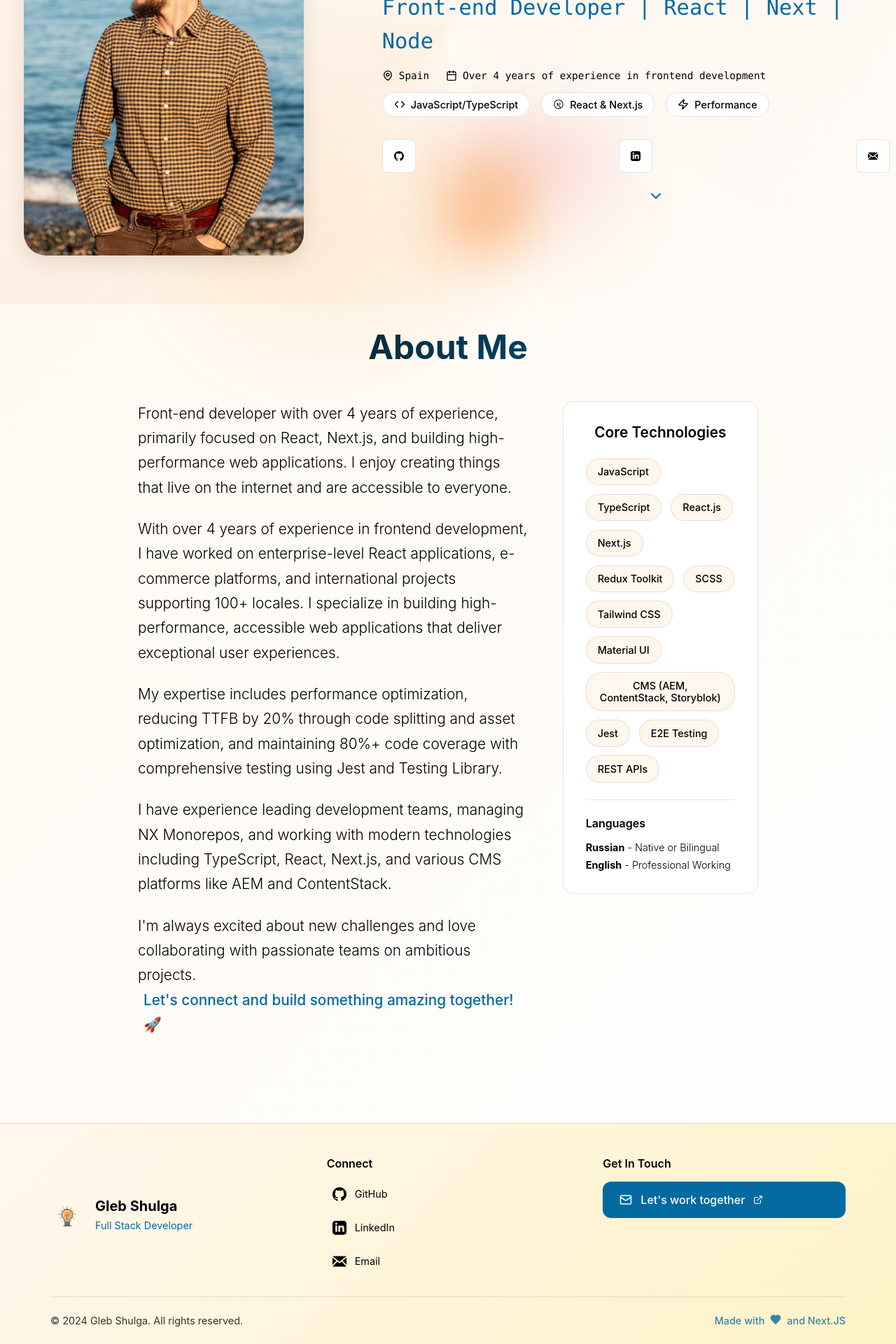
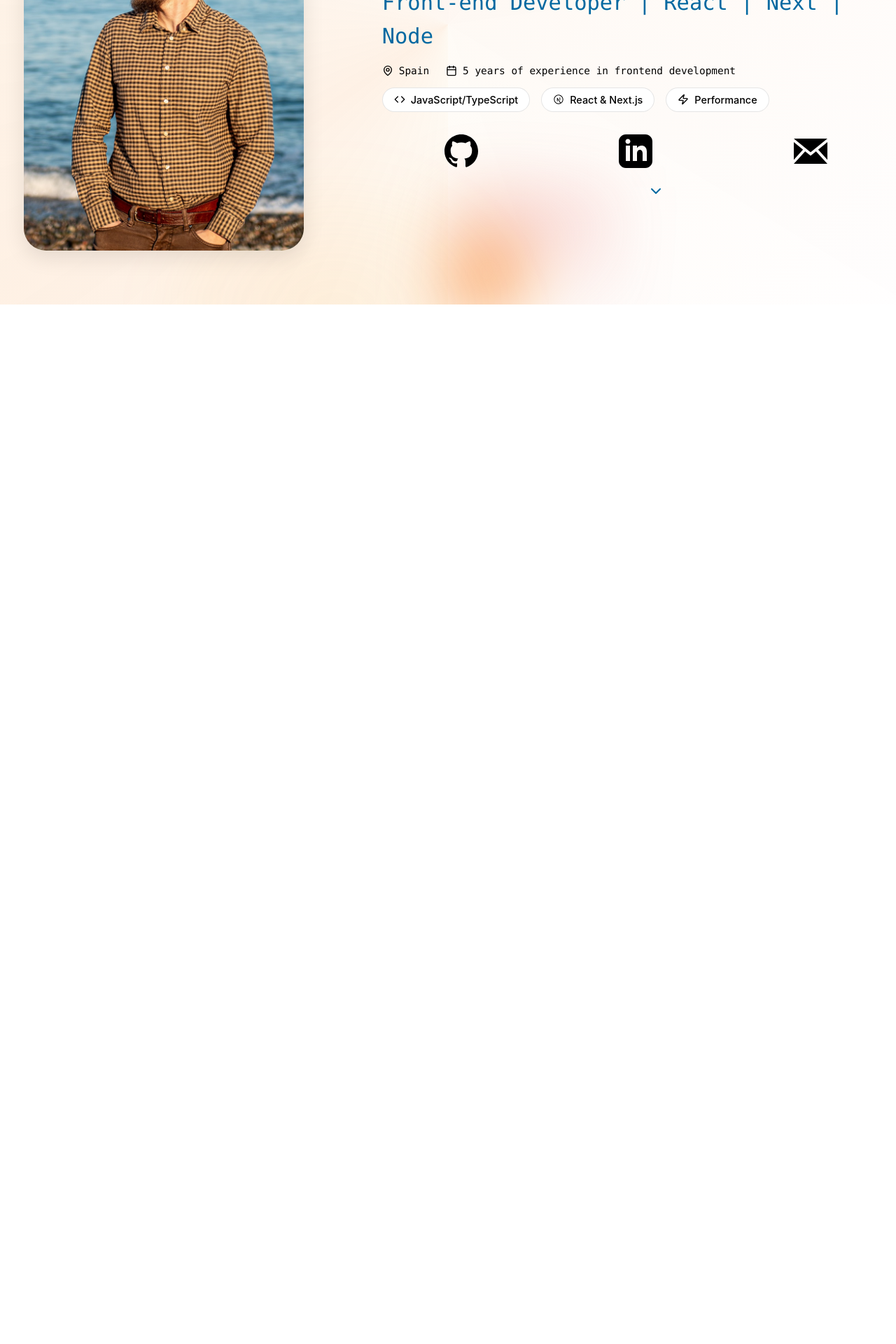
Before and after one commit to GlebShulga/privateApp, a Next.js app: page / in a window 1280 px wide. Shown: the part 365-2285 px from the top of the page at 70% size. After the commit the page ends 800 px from the top, so only its background shows below. Built offline with nearby package versions, Linux system fonts and the light colour scheme.

Commit message:
add a11y

```diff
--- a/src/components/Footer.tsx
+++ b/src/components/Footer.tsx
@@ -15,7 +15,6 @@ export const Footer = (): JSX.Element => {
 
   const linkedInUrl = socialLinks[1].url;
   const currentYear = new Date().getFullYear();
-
   return (
     <motion.footer
       className={footerStyles.container}
@@ -23,6 +22,7 @@ export const Footer = (): JSX.Element => {
       whileInView={{ opacity: 1, y: 0 }}
       transition={{ duration: 0.6, ease: "easeOut" }}
       viewport={{ once: true }}
+      role="contentinfo"
     >
       <div className={footerStyles.content}>
         <div className={footerStyles.main_section}>
@@ -43,11 +43,9 @@ export const Footer = (): JSX.Element => {
               <h3>Gleb Shulga</h3>
               <p>Full Stack Developer</p>
             </div>
-          </motion.div>
-
-          <div className={footerStyles.quick_links}>
+          </motion.div>          <div className={footerStyles.quick_links}>
             <h4>Connect</h4>
-            <div className={footerStyles.social_links}>
+            <nav className={footerStyles.social_links} aria-label="Social media links">
               {socialLinks.map((link, index) => (
                 <motion.a
                   key={link.name}
@@ -61,18 +59,19 @@ export const Footer = (): JSX.Element => {
                   whileInView={{ opacity: 1, y: 0 }}
                   transition={{ delay: index * 0.1, duration: 0.5 }}
                   viewport={{ once: true }}
-                  aria-label={`Visit my ${link.name} profile`}
+                  aria-label={`Visit my ${link.name} profile (opens in new tab)`}
                 >
                   <Image
                     src={link.iconSrc}
-                    alt={`${link.name} icon`}
+                    alt=""
                     width={20}
                     height={20}
+                    aria-hidden="true"
                   />
                   <span>{link.name}</span>
                 </motion.a>
               ))}
-            </div>
+            </nav>
           </div>
 
           <div className={footerStyles.contact_section}>
@@ -95,12 +94,8 @@ export const Footer = (): JSX.Element => {
         <div className={footerStyles.bottom_section}>
           <div className={footerStyles.copyright}>
             <span>© {currentYear} Gleb Shulga. All rights reserved.</span>
-          </div>
-
-          <motion.div
-            className={footerStyles.made_with}
-            whileHover={{ scale: 1.05 }}
-          >
+          </div>{" "}
+          <div className={footerStyles.made_with}>
             <span>Made with</span>
             <motion.div
               animate={{ scale: [1, 1.2, 1] }}
@@ -109,7 +104,7 @@ export const Footer = (): JSX.Element => {
               <Heart size={16} fill="currentColor" />
             </motion.div>
             <span>and Next.JS</span>
-          </motion.div>
+          </div>
         </div>
       </div>
     </motion.footer>
--- a/src/components/Main.tsx
+++ b/src/components/Main.tsx
@@ -18,6 +18,7 @@ import {
   Triangle,
 } from "lucide-react";
 import Image from "next/image";
+import { Tooltip } from "./Tooltip";
 
 export const Main = (): JSX.Element => {
   const { theme } = useTheme();
@@ -55,24 +56,26 @@ export const Main = (): JSX.Element => {
   const scrollToAbout = () => {
     document.getElementById("about")?.scrollIntoView({ behavior: "smooth" });
   };
-
   return (
     <div>
       {/* Hero Section */}
-      <motion.div
+      <motion.section
         className={`${styles.hero} ${styles.grid}`}
         initial="hidden"
         animate="visible"
         variants={containerVariants}
+        aria-labelledby="hero-heading"
+        id="main-content"
       >
         <motion.figure
           className={styles.figure}
           variants={itemVariants}
           whileHover={{ scale: 1.05 }}
           transition={{ duration: 0.3 }}
-        />{" "}
-        <div className={styles.home_text}>
-          <motion.h1 className={styles.text} variants={itemVariants}>
+          role="img"
+          aria-label="Professional portrait of Gleb Shulga"
+        />        <div className={styles.home_text}>
+          <motion.h1 className={styles.text} variants={itemVariants} id="hero-heading">
             <motion.span
               className={styles.greeting}
               initial={{ opacity: 0, x: -20 }}
@@ -133,19 +136,16 @@ export const Main = (): JSX.Element => {
                 animate={{ opacity: 1, y: 0 }}
                 transition={{ delay: 1 + index * 0.1, duration: 0.5 }}
               >
-                <a href={link.url} target="_blank" rel="noopener noreferrer">
-                  <figure>
+                <Tooltip text={link.name}>
+                  <a href={link.url} target="_blank" rel="noopener noreferrer">
                     <Image
                       src={link.iconSrc}
                       alt={`${link.name} icon`}
                       width={24}
                       height={24}
                     />
-                    <figcaption className={styles.tooltip}>
-                      {link.name}
-                    </figcaption>
-                  </figure>
-                </a>
+                  </a>
+                </Tooltip>
               </motion.li>
             ))}
           </motion.ul>
@@ -155,13 +155,12 @@ export const Main = (): JSX.Element => {
             variants={itemVariants}
             whileHover={{ y: -3, scale: 1.05 }}
             whileTap={{ scale: 0.95 }}
-            transition={{ duration: 0.2 }}
-            aria-label="Scroll to about section"
+            transition={{ duration: 0.2 }}            aria-label="Scroll to about section"
           >
             <ChevronDown size={24} />
           </motion.button>
         </div>
-      </motion.div>
+      </motion.section>
 
       {/* About Section */}
       <motion.section
@@ -180,37 +179,55 @@ export const Main = (): JSX.Element => {
                 {personalInfo.summary}
               </motion.p>
               <motion.p variants={itemVariants}>
-                With over 4 years of experience in frontend development, I have
-                worked on enterprise-level React applications, e-commerce
-                platforms, and international projects supporting 100+ locales. I
-                specialize in building high-performance, accessible web
-                applications that deliver exceptional user experiences.
+                Front-end developer with 5+ years of experience specializing in
+                React, Next.js, and building high-performance, accessible web
+                applications. I enjoy creating digital solutions that live on
+                the internet and are accessible to everyone.
               </motion.p>
               <motion.p variants={itemVariants}>
-                My expertise includes performance optimization, reducing TTFB by
-                20% through code splitting and asset optimization, and
-                maintaining 80%+ code coverage with comprehensive testing using
-                Jest and Testing Library.
+                With extensive experience in enterprise-level React
+                applications, e-commerce platforms, and international projects
+                supporting 100+ locales, I excel at building scalable web
+                applications that deliver exceptional user experiences.
+                Currently leading development teams and managing complex
+                projects using modern technologies including TypeScript, React,
+                Next.js, and various CMS platforms.
               </motion.p>
               <motion.p variants={itemVariants}>
-                I have experience leading development teams, managing NX
-                Monorepos, and working with modern technologies including
-                TypeScript, React, Next.js, and various CMS platforms like AEM
-                and ContentStack.
+                My expertise includes performance optimization (achieving 20%
+                TTFB reduction through code splitting and asset optimization),
+                comprehensive testing strategies (maintaining 80%+ code coverage
+                with Jest and Testing Library), and managing NX Monorepos for
+                unified development workflows across multiple sites.
               </motion.p>
+              <motion.p variants={itemVariants}>
+                I have hands-on experience with accessibility compliance (A11y),
+                internationalization, design systems, and integrating
+                third-party services. I thrive in collaborative environments,
+                working closely with cross-functional teams including product
+                managers, designers, and business stakeholders to deliver
+                user-centric solutions.
+              </motion.p>{" "}
               <motion.p variants={itemVariants}>
                 I&apos;m always excited about new challenges and love
                 collaborating with passionate teams on ambitious projects.
+              </motion.p>
+              <motion.div
+                className={styles.contact_section}
+                variants={itemVariants}
+              >
                 <motion.a
                   href={`mailto:${personalInfo.email}?subject=Hello There!&body=Hi Gleb, so I was looking at your website and...`}
                   className={styles.contact_link}
-                  whileHover={{ scale: 1.05 }}
-                  whileTap={{ scale: 0.95 }}
+                  whileHover={{ scale: 1.02, y: -2 }}
+                  whileTap={{ scale: 0.98 }}
+                  transition={{ duration: 0.2 }}
                 >
+                  <Mail size={18} />
                   Let&apos;s connect and build something amazing together! 🚀
                 </motion.a>
-              </motion.p>
-            </div>{" "}
+              </motion.div>
+            </div>
             <motion.div
               className={styles.skills_highlight}
               variants={itemVariants}
--- a/src/components/Tooltip.tsx
+++ b/src/components/Tooltip.tsx
@@ -1,6 +1,6 @@
 "use client";
 
-import React, { ReactNode, useState } from "react";
+import React, { ReactNode, useState, useId } from "react";
 import styles from "@component/styles/tooltip.module.scss";
 
 interface TooltipProps {
@@ -10,6 +10,7 @@ interface TooltipProps {
 
 export const Tooltip = ({ children, text }: TooltipProps) => {
   const [showTooltip, setShowTooltip] = useState(false);
+  const tooltipId = useId();
 
   const handleMouseEnter = () => {
     setShowTooltip(true);
@@ -27,6 +28,12 @@ export const Tooltip = ({ children, text }: TooltipProps) => {
     setShowTooltip(false);
   };
 
+  const handleKeyDown = (event: React.KeyboardEvent) => {
+    if (event.key === 'Escape') {
+      setShowTooltip(false);
+    }
+  };
+
   return (
     <div
       className={styles.tooltip_container}
@@ -34,9 +41,20 @@ export const Tooltip = ({ children, text }: TooltipProps) => {
       onMouseLeave={handleMouseLeave}
       onTouchStart={handleTouchStart}
       onTouchEnd={handleTouchEnd}
+      onKeyDown={handleKeyDown}
+      aria-describedby={showTooltip ? tooltipId : undefined}
     >
       {children}
-      {showTooltip && <div className={styles.tooltip}>{text}</div>}
+      {showTooltip && (
+        <div
+          id={tooltipId}
+          className={styles.tooltip}
+          role="tooltip"
+          aria-live="polite"
+        >
+          {text}
+        </div>
+      )}
     </div>
   );
 };
--- a/src/constants/cvData.ts
+++ b/src/constants/cvData.ts
@@ -34,7 +34,7 @@ export const personalInfo: PersonalInfo = {
   email: "shulga_gleb@hotmail.com",
   linkedin: "http://www.linkedin.com/in/gleb-shulga",
   summary:
-    "Front-end developer with over 4 years of experience, primarily focused on React, Next.js, and building high-performance web applications. I enjoy creating things that live on the internet and are accessible to everyone.",
+    "Front-end developer with 5 years of experience, primarily focused on React, Next.js, and building high-performance web applications. I enjoy creating things that live on the internet and are accessible to everyone.",
 };
 
 export const skills: Skills = {
@@ -70,6 +70,10 @@ export const skills: Skills = {
     {
       language: "English",
       proficiency: "Professional Working",
+    },
+    {
+      language: "Spanish",
+      proficiency: "Novice",
     },
   ],
 };
@@ -160,7 +164,7 @@ export const experience: Experience[] = [
 ];
 
 export const totalExperience = {
-  years: 4,
+  years: 5,
   months: 9,
-  description: "Over 4 years of experience in frontend development",
+  description: "5 years of experience in frontend development",
 };
--- a/src/styles/app.module.scss
+++ b/src/styles/app.module.scss
@@ -9,7 +9,7 @@
 }
 
 .container {
-  min-height: 100vh;
+  height: 100vh;
   display: flex;
   flex-direction: column;
   -webkit-overflow-scrolling: touch;
--- a/src/styles/experience.module.scss
+++ b/src/styles/experience.module.scss
@@ -2,7 +2,6 @@
   max-width: 1000px;
   margin: 0 auto;
   padding: 4rem 2rem;
-  min-height: 100vh;
 }
 
 .header {
--- a/src/styles/footer.module.scss
+++ b/src/styles/footer.module.scss
@@ -101,6 +101,7 @@
 
   &:hover {
     background: var(--link-hover-color);
+    color: var(--background-start);
     box-shadow: var(--shadow-md);
     transform: translateY(-1px);
   }
--- a/src/styles/globals.scss
+++ b/src/styles/globals.scss
@@ -141,7 +141,6 @@ body {
     var(--background-start) 0%,
     var(--background-end) 100%
   );
-  min-height: 100vh;
   position: relative;
 }
 
@@ -219,13 +218,22 @@ p {
   outline-offset: 2px;
 }
 
-/* Reduced motion for accessibility */
+/* Enhanced reduced motion for accessibility */
 @media (prefers-reduced-motion: reduce) {
-  * {
+  *,
+  *::before,
+  *::after {
     animation-duration: 0.01ms !important;
     animation-iteration-count: 1 !important;
     transition-duration: 0.01ms !important;
+    transition-delay: 0ms !important;
     scroll-behavior: auto !important;
+    transform: none !important;
+  }
+
+  /* Keep essential animations but reduce intensity */
+  .skip-link:focus {
+    transition-duration: 0.15s !important;
   }
 }
 
--- a/src/styles/main.module.scss
+++ b/src/styles/main.module.scss
@@ -77,11 +77,6 @@
   transition: all 0.3s ease;
 }
 
-.specialty:hover {
-  transform: translateY(-2px);
-  box-shadow: 0 4px 12px var(--box-shadow-color);
-}
-
 .specialty img {
   color: var(--foreground);
   filter: brightness(0) saturate(100%) invert(var(--icon-invert, 0));
@@ -91,76 +86,39 @@
   filter: brightness(0) saturate(100%) invert(1);
 }
 
-.tooltip {
-  font-family: var(--fontCode);
-  font-weight: 600;
-  position: absolute;
-  opacity: 0;
-  left: 50%;
-  transform: translate(-50%) translateY(0.5em);
-  transition: transform 0.3s, opacity 0.3s;
-  color: var(--link-tooltip-color);
-  background: var(--tooltip-background-color);
-  padding: 0.5rem 1rem;
-  border-radius: 0.5rem;
-  font-size: 0.8rem;
-  white-space: nowrap;
-  box-shadow: 0 2px 8px var(--box-shadow-color);
-}
-
-:global(.dark) .tooltip {
-  background: rgba(71, 85, 105, 0.95);
-  backdrop-filter: blur(10px);
-  border: 1px solid rgba(148, 163, 184, 0.2);
-  box-shadow: 0 4px 12px rgba(0, 0, 0, 0.3);
-}
-
-.link:has(:hover) .tooltip {
-  opacity: 1;
-  transform: translate(-50%) translateY(-3rem);
-}
-
 .link_bar {
   margin-top: 2rem;
   display: flex;
-  justify-content: space-between;
-  position: relative;
-  z-index: 1;
-  gap: 1rem;
+  justify-content: space-around; /* Updated alignment */
+  gap: 1.5rem;
 }
 
 .link {
   position: relative;
   list-style: none;
-  filter: var(--item-filter);
   transition: all 0.3s ease;
 }
 
 .link img {
-  transition: all 0.3s ease;
-  border-radius: 0.5rem;
-  padding: 1rem;
-  background: var(--tooltip-background-color);
   width: 48px;
   height: 48px;
-  border: 1px solid var(--box-shadow-color);
+  border-radius: 0; /* Removed circular shape */
+  padding: 0; /* Removed padding */
+  background: none; /* Removed background */
+  border: none; /* Removed border */
+  transition: all 0.3s ease;
+  filter: invert(0); /* Default for light mode */
+}
+
+.link:hover img {
+  transform: scale(1.1);
+  box-shadow: 0 4px 12px rgba(0, 0, 0, 0.2);
 }
 
 :global(.dark) .link img {
-  background: rgba(71, 85, 105, 0.8);
-  border: 1px solid rgba(148, 163, 184, 0.2);
-  backdrop-filter: blur(10px);
-  box-shadow: 0 2px 8px rgba(0, 0, 0, 0.2);
-}
-
-.link:hover img {
-  box-shadow: 0 4px 12px var(--box-shadow-color);
-}
-
-:global(.dark) .link:hover img {
-  background: rgba(100, 116, 139, 0.9);
-  box-shadow: 0 8px 25px rgba(59, 130, 246, 0.3);
-  border-color: rgba(59, 130, 246, 0.4);
+  background: none; /* No background for dark mode */
+  border: none; /* No border for dark mode */
+  filter: invert(1); /* Invert colors for dark mode */
 }
 
 .scroll_indicator {
@@ -190,11 +148,10 @@
   backdrop-filter: blur(10px);
 }
 
-:global(.dark) .scroll_indicator:hover {
-  background: rgba(71, 85, 105, 0.9);
-  box-shadow: 0 12px 30px rgba(0, 0, 0, 0.4), 0 0 0 1px rgba(59, 130, 246, 0.3);
-  border: 1px solid rgba(59, 130, 246, 0.4);
-  color: rgba(59, 130, 246, 0.9);
+@media (max-width: 480px) {
+  .scroll_indicator {
+    display: none; /* Removed scroll indicator for mobile */
+  }
 }
 
 .figure {
@@ -249,20 +206,56 @@
   line-height: 1.7;
 }
 
+.contact_section {
+  margin-top: 2rem;
+  display: flex;
+  justify-content: flex-start;
+}
+
 .contact_link {
-  color: var(--link);
+  display: inline-flex;
+  align-items: center;
+  gap: 0.5rem;
+  padding: 0.875rem 1.5rem;
+  background: linear-gradient(135deg, var(--link), var(--link-hover-color));
+  color: white;
   text-decoration: none;
-  font-weight: 500;
-  border-bottom: 2px solid transparent;
+  font-weight: 600;
+  border-radius: 0.75rem;
+  border: none;
+  box-shadow: 0 4px 15px rgba(0, 0, 0, 0.1);
   transition: all 0.3s ease;
-  display: inline-block;
-  margin-left: 0.5rem;
+  font-size: 0.95rem;
+  position: relative;
+  overflow: hidden;
+}
+
+.contact_link::before {
+  content: "";
+  position: absolute;
+  top: 0;
+  left: -100%;
+  width: 100%;
+  height: 100%;
+  background: linear-gradient(
+    90deg,
+    transparent,
+    rgba(255, 255, 255, 0.2),
+    transparent
+  );
+  transition: left 0.5s;
+}
+
+.contact_link:hover::before {
+  left: 100%;
 }
 
 .contact_link:hover {
-  color: var(--link-hover-color);
-  border-bottom-color: var(--link);
-  transform: translateY(-1px);
+  background: linear-gradient(135deg, var(--link-hover-color), var(--link));
+  color: white;
+  transform: translateY(-2px);
+  box-shadow: 0 8px 30px rgba(0, 0, 0, 0.2);
+  filter: brightness(1.1) saturate(1.1);
 }
 
 .skills_highlight {
@@ -404,7 +397,7 @@
   .link_bar {
     flex-wrap: wrap;
     justify-content: center;
-    gap: 1rem;
+    gap: 3rem;
   }
 
   .figure {
@@ -449,12 +442,7 @@
     font-size: clamp(1rem, 3vw, 1.5rem);
     text-align: center;
   }
-
   .specialties {
-    justify-content: center;
-  }
-
-  .link_bar {
     justify-content: center;
   }
 
@@ -471,12 +459,4 @@
     margin: 2rem auto;
     padding: 0 1rem;
   }
-  .scroll_indicator {
-    bottom: 1.5rem;
-    z-index: 10;
-  }
-
-  .skills_highlight {
-    padding: 1.5rem;
-  }
 }
```
Also changed, not shown: src/components/Header.tsx (+27 -6 lines), src/styles/header.module.scss (+27 -5 lines), 1 other file (tests, documents, lock files or other folders).
